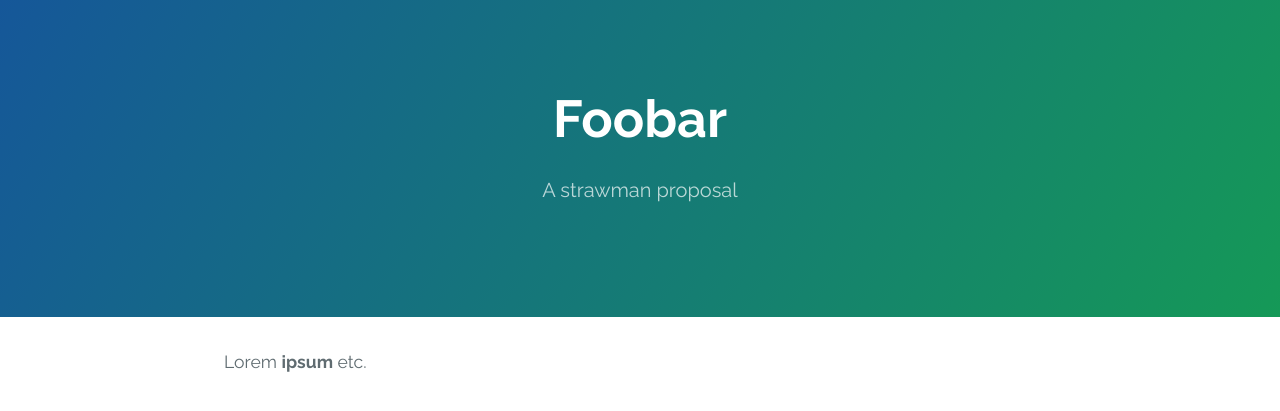
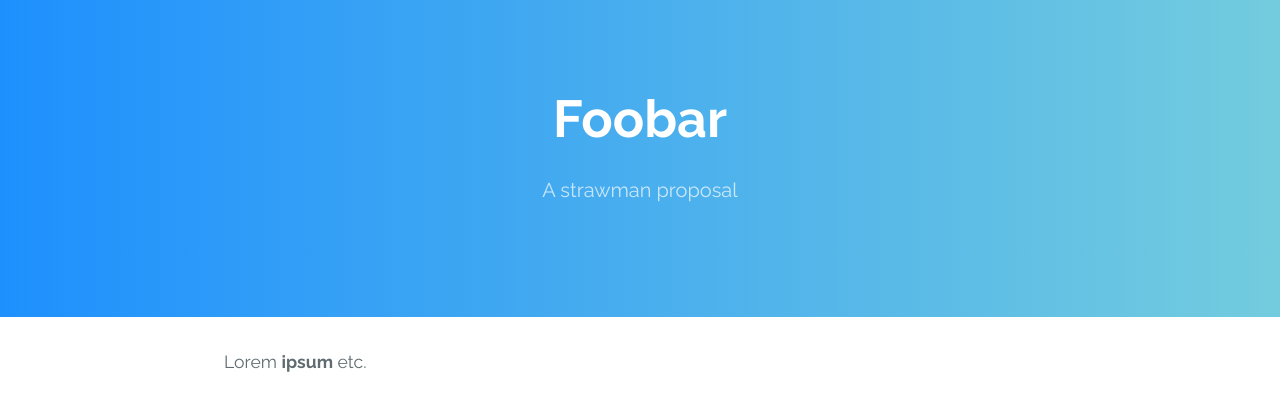
Before and after one commit to RarelyCharlie/rarelycharlie.github.io, a Jekyll site: the page built from index.md, in a window 1280 px wide. Shown: the top 411 px of the page. Built offline with Jekyll 4.4.1, drawn with Linux system fonts in a browser that asks for light colours; nearby versions of some CDN libraries.

Commit message:
Page header gradient

```diff
--- a/stylesheets/tutorial.css
+++ b/stylesheets/tutorial.css
@@ -1,2 +1,3 @@
 @import url(https://fonts.googleapis.com/css?family=Raleway:400,300,700);
 body {font-family: Raleway,Tahoma,"Helvetica Neue", Helvetica, Arial, sans-serif;}
+.page-header {background: #159957 linear-gradient(to right, #1e90fe 0%, #73ccde 100%);}
```
